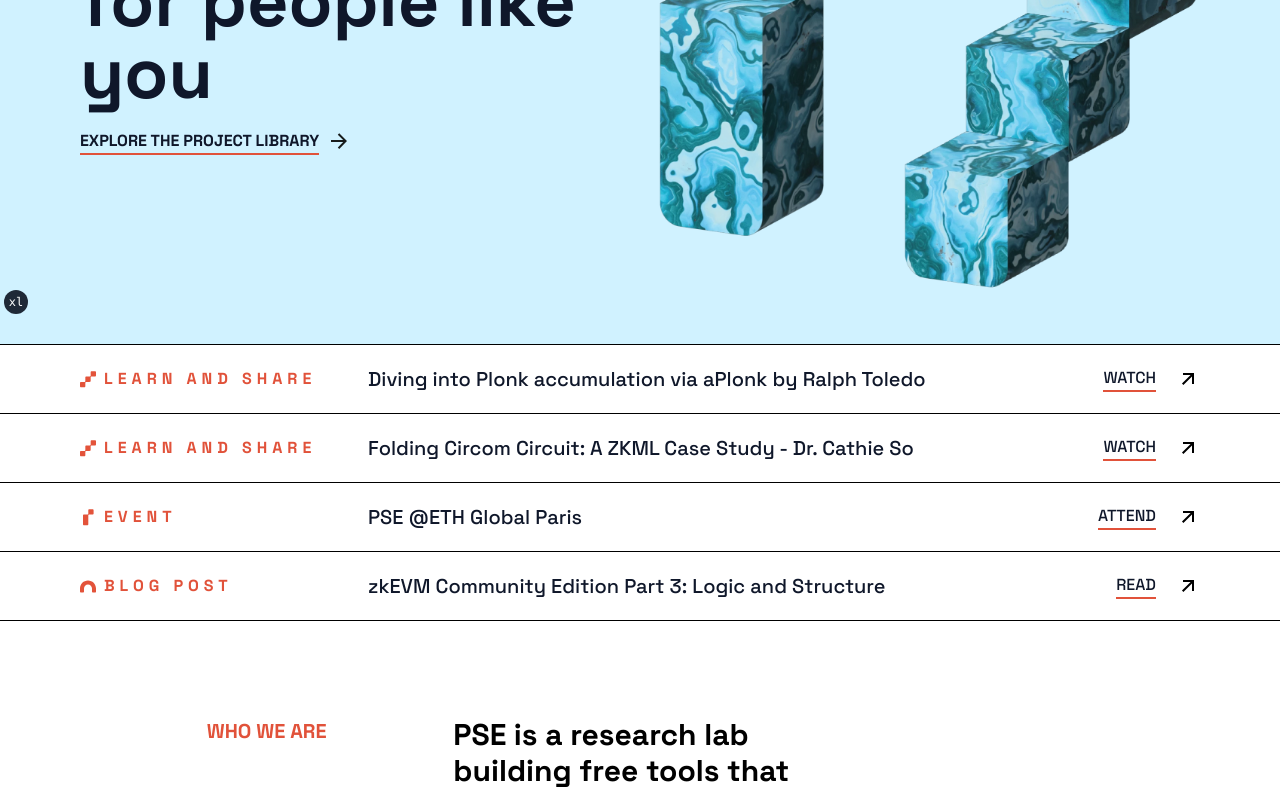
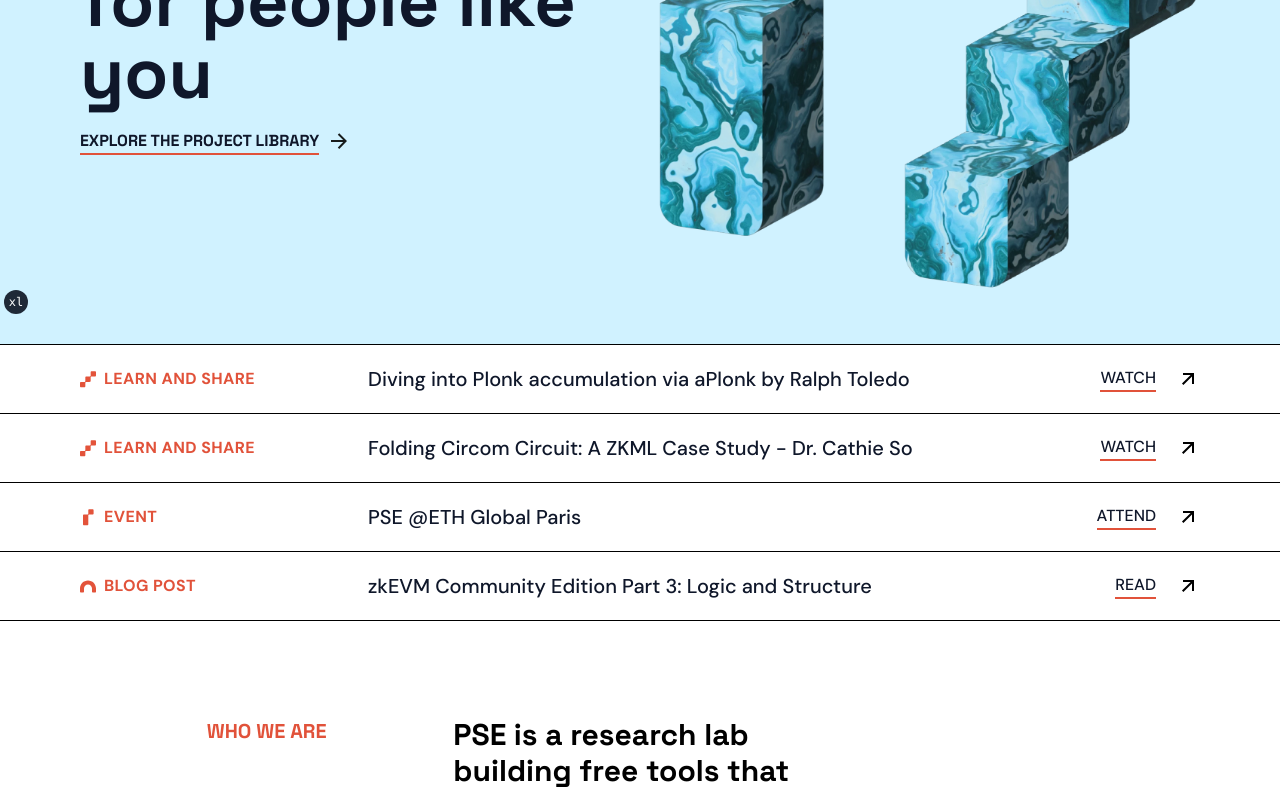
Before and after one commit to privacy-scaling-explorations/pse.dev, a Next.js app: page / in a window 1280 px wide. Shown: the part 482-1276 px from the top of the page. Built offline with nearby package versions, Linux system fonts and the light colour scheme.

Commit message:
Change links on homepage to p tag, resize grid cols on projects lib page

```diff
--- a/app/page.tsx
+++ b/app/page.tsx
@@ -47,13 +47,13 @@ export default function IndexPage() {
           <div className="flex flex-col items-start justify-center gap-2 lg:flex-row lg:items-center">
             <div className="flex w-[280px] items-center justify-start gap-2">
               <NextImage src={PSEIcon1} alt="pseicon1" height={16} width={16} />
-              <h1 className="text-base font-[700] uppercase tracking-[5px] text-orange">
+              <p className="text-base font-[700] uppercase tracking-wide text-orange">
                 Learn and Share
-              </h1>
+              </p>
             </div>
-            <h1 className="text-xl font-[500]">
+            <p className="text-xl font-[500]">
               Diving into Plonk accumulation via aPlonk by Ralph Toledo
-            </h1>
+            </p>
           </div>
           <NextLink
             href={"https://www.youtube.com/live/hRXgf6T2yb8?feature=share"}
@@ -61,9 +61,9 @@ export default function IndexPage() {
             rel="noreferrer"
             className="flex items-center justify-start gap-5 md:justify-center"
           >
-            <h1 className="border-b-2 border-orange text-base font-[500] uppercase">
+            <p className="border-b-2 border-orange text-base font-[500] uppercase">
               Watch
-            </h1>
+            </p>
             <ArrowRightUp color="black" />
           </NextLink>
         </div>
@@ -71,25 +71,23 @@ export default function IndexPage() {
           <div className="flex flex-col items-start justify-center gap-2 lg:flex-row lg:items-center">
             <div className="flex w-[280px] items-center justify-start gap-2">
               <NextImage src={PSEIcon1} alt="pseicon1" height={16} width={16} />
-              <h1 className="text-base font-[700] uppercase tracking-[5px] text-orange">
+              <p className="text-base font-[700] uppercase tracking-wide text-orange">
                 Learn and Share
-              </h1>
+              </p>
             </div>
-            <h1 className="text-xl font-[500]">
+            <p className="text-xl font-[500]">
               Folding Circom Circuit: A ZKML Case Study - Dr. Cathie So
-            </h1>
+            </p>
           </div>
           <NextLink
-            href={
-              "https://www.youtube.com/live/jb6HDEtY4CI?feature=share"
-            }
+            href={"https://www.youtube.com/live/jb6HDEtY4CI?feature=share"}
             target="_blank"
             rel="noreferrer"
             className="flex items-center justify-start gap-5 md:justify-center"
           >
-            <h1 className="border-b-2 border-orange text-base font-[500] uppercase">
+            <p className="border-b-2 border-orange text-base font-[500] uppercase">
               Watch
-            </h1>
+            </p>
             <ArrowRightUp color="black" />
           </NextLink>
         </div>
@@ -97,11 +95,11 @@ export default function IndexPage() {
           <div className="flex flex-col items-start justify-center gap-2 lg:flex-row lg:items-center">
             <div className="flex w-[280px] items-center justify-start gap-2">
               <NextImage src={PSEIcon2} alt="pseicon1" height={16} width={16} />
-              <h1 className="text-base font-[700] uppercase tracking-[5px] text-orange">
+              <p className="text-base font-[700] uppercase tracking-wide text-orange">
                 Event
-              </h1>
+              </p>
             </div>
-            <h1 className="text-xl font-[500]">PSE @ETH Global Paris</h1>
+            <p className="text-xl font-[500]">PSE @ETH Global Paris</p>
           </div>
           <NextLink
             href={"https://ethglobal.com/events/paris2023"}
@@ -109,9 +107,9 @@ export default function IndexPage() {
             rel="noreferrer"
             className="flex items-center justify-start gap-5 md:justify-center"
           >
-            <h1 className="border-b-2 border-orange text-base font-[500] uppercase">
+            <p className="border-b-2 border-orange text-base font-[500] uppercase">
               Attend
-            </h1>
+            </p>
             <ArrowRightUp color="black" />
           </NextLink>
         </div>
@@ -119,25 +117,26 @@ export default function IndexPage() {
           <div className="flex flex-col items-start justify-center gap-2 lg:flex-row lg:items-center">
             <div className="flex w-[280px] items-center justify-start gap-2">
               <NextImage src={PSEIcon3} alt="pseicon1" height={16} width={16} />
-              <h1 className="text-base font-[700] uppercase tracking-[5px] text-orange">
+              <p className="text-base font-[700] uppercase tracking-wide text-orange">
                 Blog Post
-              </h1>
+              </p>
             </div>
-            <h1 className="text-xl font-[500]">
+            <p className="text-xl font-[500]">
               zkEVM Community Edition Part 3: Logic and Structure
-            </h1>
+            </p>
           </div>
           <NextLink
             href={
               "https://mirror.xyz/privacy-scaling-explorations.eth/shl8eMBiObd6_AUBikXZrjKD4fibI6xUZd7d9Yv5ezE"
             }
             target="_blank"
+            passHref
             rel="noreferrer"
             className="flex items-center justify-start gap-5 md:justify-center"
           >
-            <h1 className="border-b-2 border-orange text-base font-[500] uppercase">
+            <a className="border-b-2 border-orange text-base font-[500] uppercase">
               read
-            </h1>
+            </a>
             <ArrowRightUp color="black" />
           </NextLink>
         </div>
--- a/app/projects/page.tsx
+++ b/app/projects/page.tsx
@@ -26,15 +26,25 @@ export default function ProjectsPage() {
       </div>
       <div className="flex w-full flex-col gap-5 bg-anakiwa p-[24px] md:p-[32px] lg:p-[64px]">
         <h1>Showing 24 projects</h1>
-        <div className="grid grid-cols-1 gap-5 md:grid-cols-2 lg:grid-cols-4">
+        <div className="grid grid-cols-1 gap-5 md:grid-cols-2 lg:grid-cols-3 xl:grid-cols-4 2xl:grid-cols-5">
           {projects.map((item, index) => {
             return (
               <div
                 key={index}
                 onClick={() => router.push(`/projects/${item.id}`)}
-                className="flex h-[420px] w-full cursor-pointer flex-col"
+                className="flex h-full w-full cursor-pointer flex-col md:h-[500px]"
               >
-                <div className="h-[163px] w-full rounded-t-lg bg-[#A3DFF0]" />
+                <div className="flex h-full max-h-full overflow-hidden md:max-h-[163px]">
+                  {item.image.length > 0 ? (
+                    <NextImage
+                      src={require(`@/public/projects-logo/${item.image}`)}
+                      alt="githubVector"
+                      className="rounded-t-lg"
+                    />
+                  ) : (
+                    <div className="h-[200px] w-full rounded-t-lg bg-[#A3DFF0]" />
+                  )}
+                </div>
                 <div className="flex h-full flex-col justify-between gap-5 rounded-b-lg border-x border-b border-[#ccc] bg-white p-5">
                   <h1 className="text-2xl font-bold text-black">{item.name}</h1>
                   <p className="text-base text-black">{item.tldr}</p>
```
